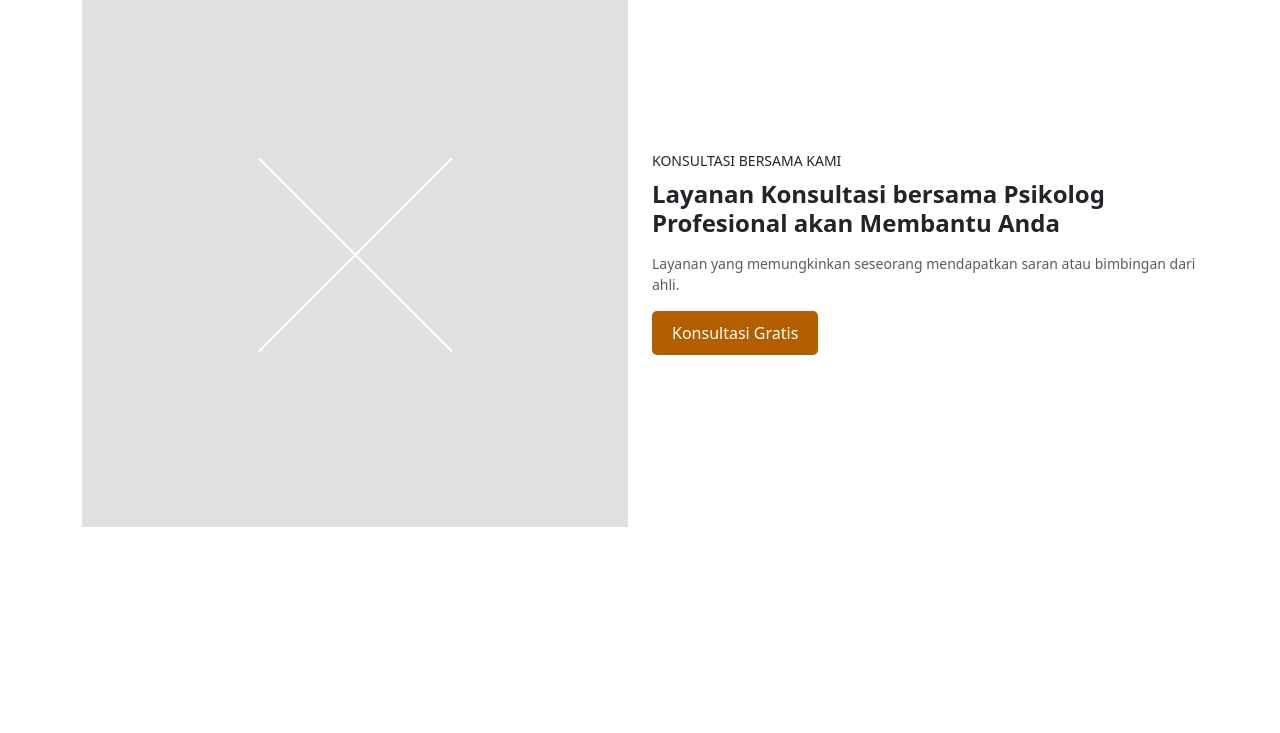
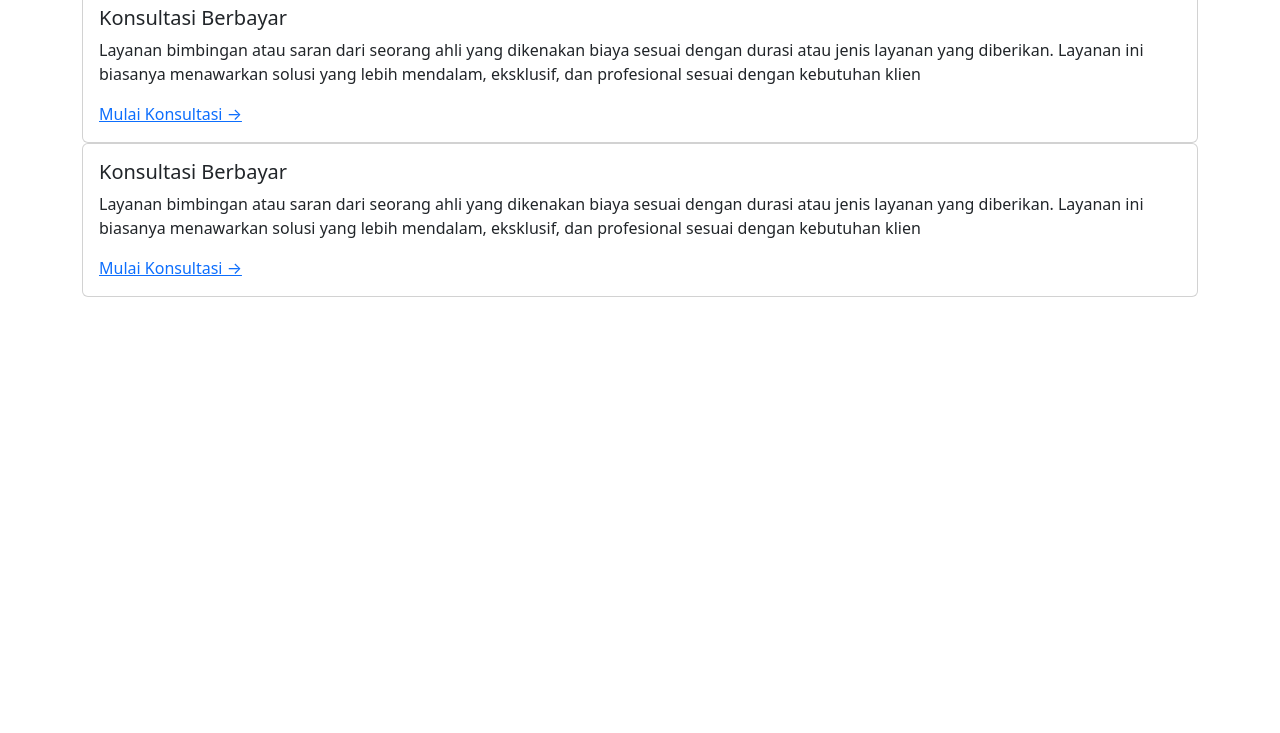
Before and after one commit to lidiatrifosa/Project_EduKita, a plain HTML site: page Project_Edukita_Devgirls/pages/konsultasi.html in a window 1280 px wide. Shown: the part 67-800 px from the top of the page. Drawn offline with nearby package versions, Linux system fonts and the light colour scheme.

Commit message:
Update konsultasi.html

```diff
--- a/Project_Edukita_Devgirls/pages/konsultasi.html
+++ b/Project_Edukita_Devgirls/pages/konsultasi.html
@@ -1,34 +1,51 @@
 <!DOCTYPE html>
-<html lang="en">
+<html lang="id">
   <head>
     <meta charset="UTF-8" />
     <meta name="viewport" content="width=device-width, initial-scale=1.0" />
-    <title>Daftar Modul Edukasi</title>
+    <title>Konsultasi</title>
+    <link rel="stylesheet" href="../css/konsultasi.css" />
+    <link rel="preconnect" href="https://fonts.googleapis.com" />
+    <link rel="preconnect" href="https://fonts.gstatic.com" crossorigin />
+    <link
+      href="https://fonts.googleapis.com/css2?family=Nunito:ital,wght@0,200..1000;1,200..1000&display=swap"
+      rel="stylesheet"
+    />
     <link
       href="https://cdn.jsdelivr.net/npm/bootstrap@5.3.3/dist/css/bootstrap.min.css"
       rel="stylesheet"
       integrity="sha384-QWTKZyjpPEjISv5WaRU9OFeRpok6YctnYmDr5pNlyT2bRjXh0JMhjY6hW+ALEwIH"
       crossorigin="anonymous"
     />
-    <link rel="stylesheet" href="../css/konsultasi.css" />
   </head>
   <body>
-    <div class="container mt-5">
-      <div class="row align-items-center">
-        <div class="col-md-6">
-          <div class="placeholder-img"></div>
+    <div class="container">
+      <h1>Konsultasi</h1>
+      <div class="consultation-wrapper">
+        <div class="consultation-card card">
+          <div class="purple-box"></div>
+          <div class="card-body">
+            <h5 class="card-title">Konsultasi Berbayar</h5>
+            <p class="card-text">
+              Layanan bimbingan atau saran dari seorang ahli yang dikenakan
+              biaya sesuai dengan durasi atau jenis layanan yang diberikan.
+              Layanan ini biasanya menawarkan solusi yang lebih mendalam,
+              eksklusif, dan profesional sesuai dengan kebutuhan klien
+            </p>
+            <a href="#" class="consultation-button">Mulai Konsultasi →</a>
+          </div>
         </div>
-        <div class="col-md-6">
-          <div class="content-section">
-            <h2>KONSULTASI BERSAMA KAMI</h2>
-            <h3>
-              Layanan Konsultasi bersama Psikolog Profesional akan Membantu Anda
-            </h3>
-            <p class="text-muted">
-              Layanan yang memungkinkan seseorang mendapatkan saran atau
-              bimbingan dari ahli.
+        <div class="consultation-card card">
+          <div class="purple-box"></div>
+          <div class="card-body">
+            <h5 class="card-title">Konsultasi Berbayar</h5>
+            <p class="card-text">
+              Layanan bimbingan atau saran dari seorang ahli yang dikenakan
+              biaya sesuai dengan durasi atau jenis layanan yang diberikan.
+              Layanan ini biasanya menawarkan solusi yang lebih mendalam,
+              eksklusif, dan profesional sesuai dengan kebutuhan klien
             </p>
-            <a href="#" class="btn btn-custom">Konsultasi Gratis</a>
+            <a href="#" class="consultation-button">Mulai Konsultasi →</a>
           </div>
         </div>
       </div>
```
